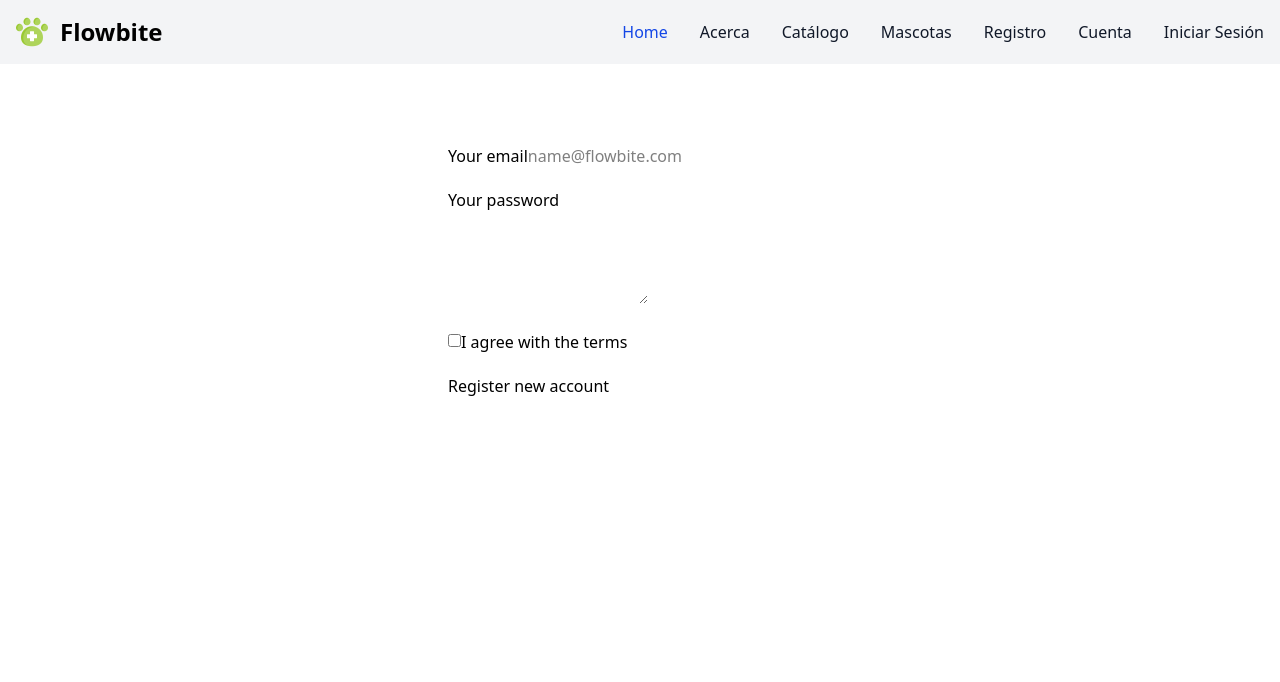
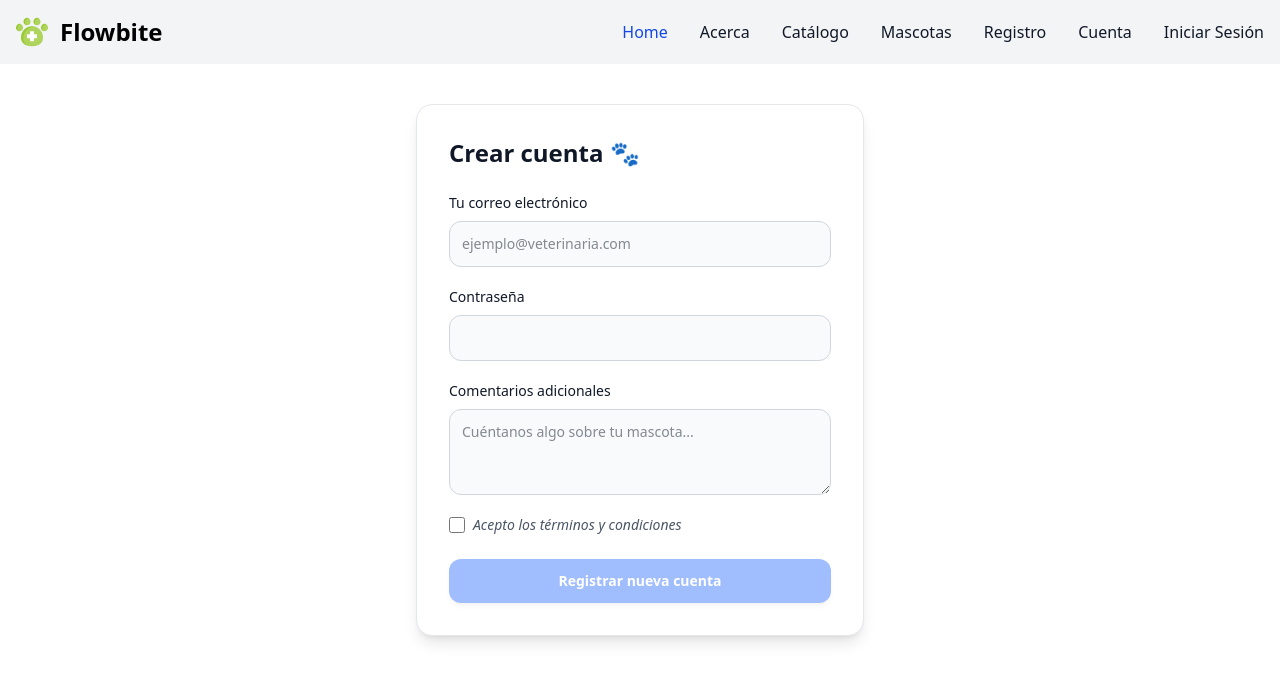
Before and after one commit to veritozy/repasoWebII, an Angular app: page /cuenta in a window 1280 px wide. Shown: the top 682 px of the page. Built offline with nearby package versions, Linux system fonts and the light colour scheme.

Commit message:
estilos en el form

```diff
--- a/src/app/shared/crear-cuenta/crear-cuenta.html
+++ b/src/app/shared/crear-cuenta/crear-cuenta.html
@@ -1,29 +1,49 @@
-<form [formGroup]="cuentaForm" (ngSubmit)="registrar()" name="contacto" method="POST" class="max-w-sm mx-auto mt-20">
+<form [formGroup]="cuentaForm" (ngSubmit)="registrar()" name="contacto" method="POST"
+      class="max-w-md mx-auto mt-10 p-8 bg-white border border-gray-200 rounded-2xl shadow-lg dark:bg-gray-800 dark:border-gray-700">
+
+  <h2 class="text-2xl font-bold mb-6 text-gray-900 dark:text-white">Crear cuenta 🐾</h2>
 
   <input type="hidden" name="form-name" value="contacto" />
 
   <div class="mb-5">
-    <label class="...">Your email</label>
-    <input type="email" formControlName="email" name="email" class="..." placeholder="name@flowbite.com" />
-    </div>
+    <label for="email" class="block mb-2 text-sm font-medium text-gray-900 dark:text-white">Tu correo electrónico</label>
+    <input type="email" id="email" formControlName="email" name="email"
+           class="bg-gray-50 border border-gray-300 text-gray-900 text-sm rounded-xl focus:ring-blue-500 focus:border-blue-500 block w-full p-3 dark:bg-gray-700 dark:border-gray-600 dark:placeholder-gray-400 dark:text-white"
+           placeholder="ejemplo@veterinaria.com" />
+
+    @if (cuentaForm.get('email')?.invalid && cuentaForm.get('email')?.touched) {
+      <p class="mt-2 text-xs text-red-600 font-medium">Por favor, ingresa un correo válido.</p>
+    }
+  </div>
 
   <div class="mb-5">
-    <label class="...">Your password</label>
-    <input type="password" formControlName="password" name="password" class="..." />
-    </div>
+    <label for="password" class="block mb-2 text-sm font-medium text-gray-900 dark:text-white">Contraseña</label>
+    <input type="password" id="password" formControlName="password" name="password"
+           class="bg-gray-50 border border-gray-300 text-gray-900 text-sm rounded-xl focus:ring-blue-500 focus:border-blue-500 block w-full p-3 dark:bg-gray-700 dark:border-gray-600 dark:text-white" />
+
+    @if (cuentaForm.get('password')?.invalid && cuentaForm.get('password')?.touched) {
+      <p class="mt-2 text-xs text-red-600 font-medium">Mínimo 8 caracteres, letras y números.</p>
+    }
+  </div>
 
   <div class="mb-5">
-    <textarea formControlName="comentario" name="comentarios" id="comentarios" rows="3" class="..."></textarea>
+    <label for="comentarios" class="block mb-2 text-sm font-medium text-gray-900 dark:text-white">Comentarios adicionales</label>
+    <textarea id="comentarios" formControlName="comentario" name="comentarios" rows="3"
+              class="bg-gray-50 border border-gray-300 text-gray-900 text-sm rounded-xl focus:ring-blue-500 focus:border-blue-500 block w-full p-3 dark:bg-gray-700 dark:border-gray-600 dark:text-white"
+              placeholder="Cuéntanos algo sobre tu mascota..."></textarea>
   </div>
 
-  <div class="flex items-start mb-5">
+  <div class="flex items-start mb-6">
     <div class="flex items-center h-5">
-      <input id="terms" type="checkbox" formControlName="terms" name="terms" class="..." />
+      <input id="terms" type="checkbox" formControlName="terms" name="terms"
+             class="w-4 h-4 border border-gray-300 rounded bg-gray-50 focus:ring-3 focus:ring-blue-300 dark:bg-gray-700 dark:border-gray-600 dark:focus:ring-blue-600 dark:ring-offset-gray-800" />
     </div>
-    <label for="terms" class="...">I agree with the terms</label>
+    <label for="terms" class="ms-2 text-sm font-medium text-gray-600 dark:text-gray-300 italic">Acepto los términos y condiciones</label>
   </div>
 
-  <button type="submit" [disabled]="cuentaForm.invalid" class="...">
-    Register new account
+  <button type="submit" [disabled]="cuentaForm.invalid"
+          class="w-full text-white bg-blue-600 hover:bg-blue-700 focus:ring-4 focus:outline-none focus:ring-blue-300 font-semibold rounded-xl text-sm px-5 py-3 text-center transition-all duration-300 disabled:opacity-40 disabled:cursor-not-allowed shadow-md hover:shadow-lg active:scale-95">
+    Registrar nueva cuenta
   </button>
+
 </form>
```
